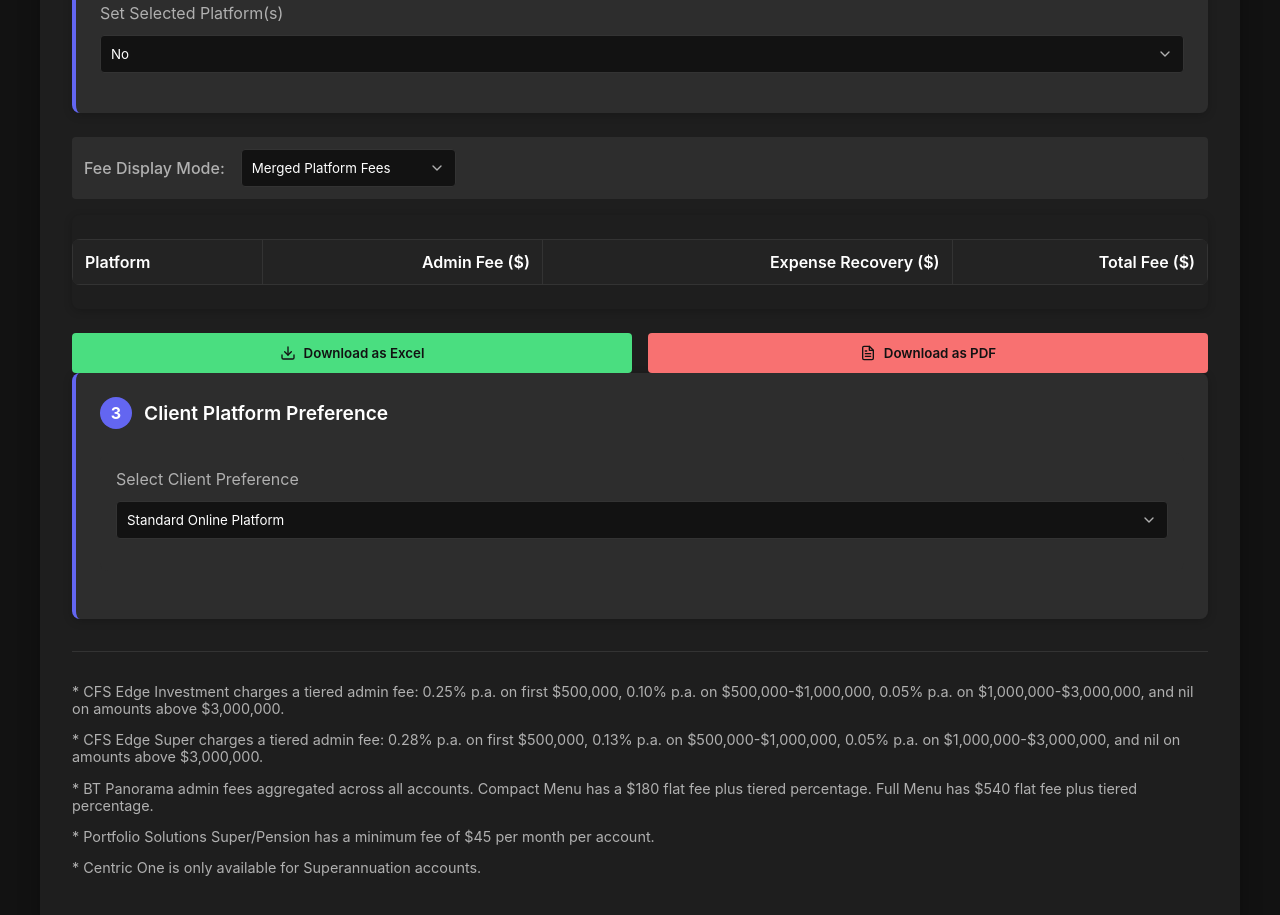
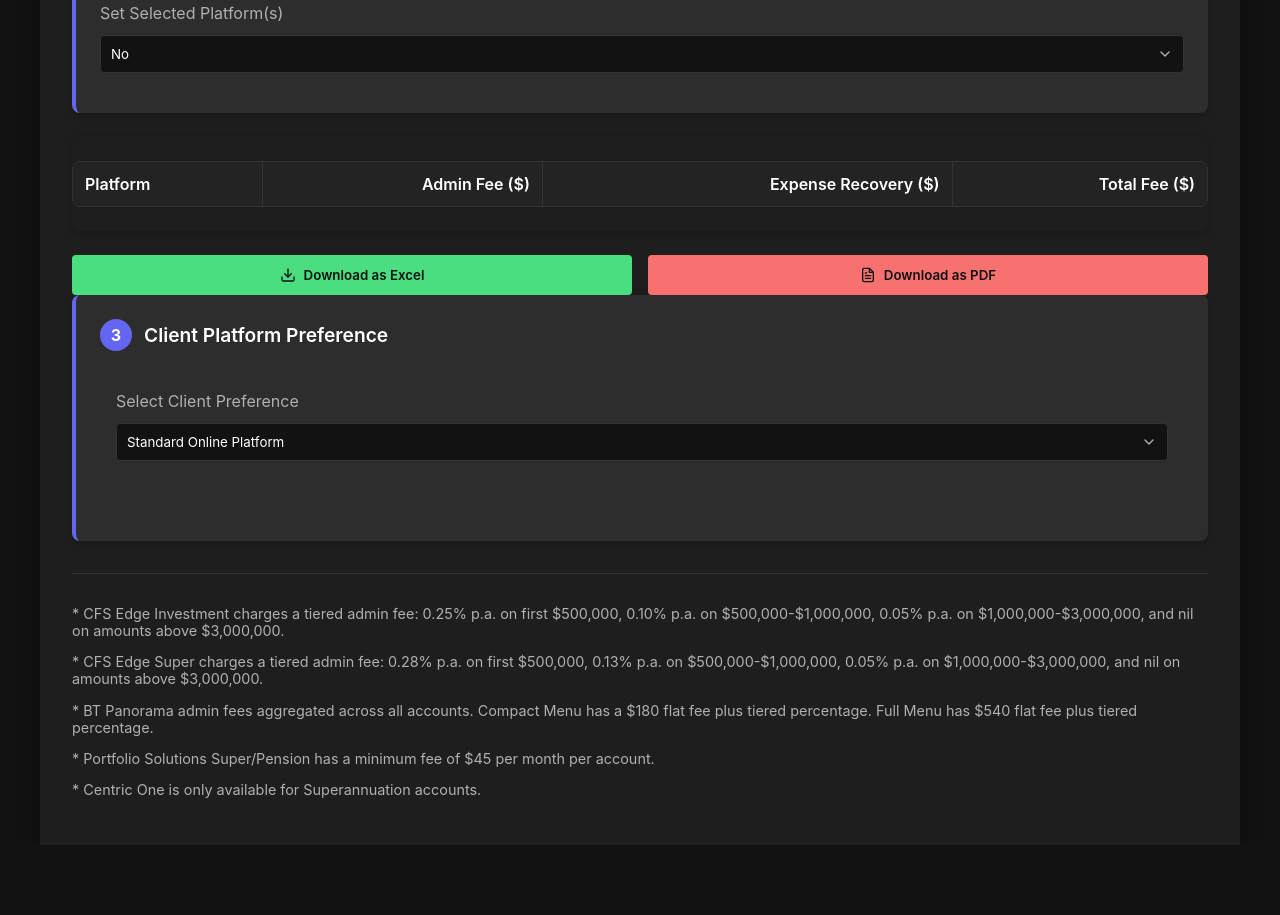
Before and after one commit to nickalexsjr/ParellaPlatform, a plain HTML site: page index.html in a window 1280 px wide. Shown: the part 834-1749 px from the top of the page. After the commit the page ends 1679 px from the top, so only its background shows below. Drawn offline with nearby package versions, Linux system fonts and the light colour scheme.

Commit message:
Update index.html

```diff
--- a/index.html
+++ b/index.html
@@ -125,15 +125,6 @@
                 </div>
             </div>
 
-            <!-- Fee View Toggle -->
-            <div class="fee-view-toggle">
-                <label for="fee-view-mode">Fee Display Mode:</label>
-                <select id="fee-view-mode" class="input-field" style="width: auto; display: inline-block; margin-left: 0.5rem;">
-                    <option value="merged">Merged Platform Fees</option>
-                    <option value="expanded">Expanded Fees by Account</option>
-                </select>
-            </div>
-
             <div class="scrollable-table">
                 <table class="fee-table">
                     <thead>
```
